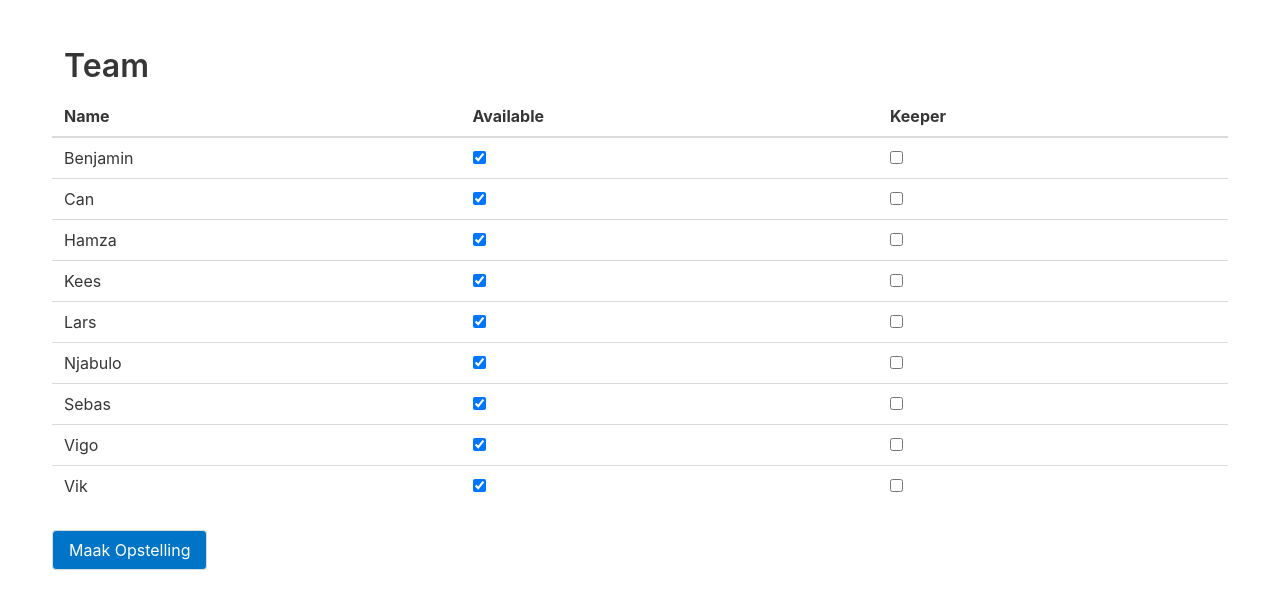
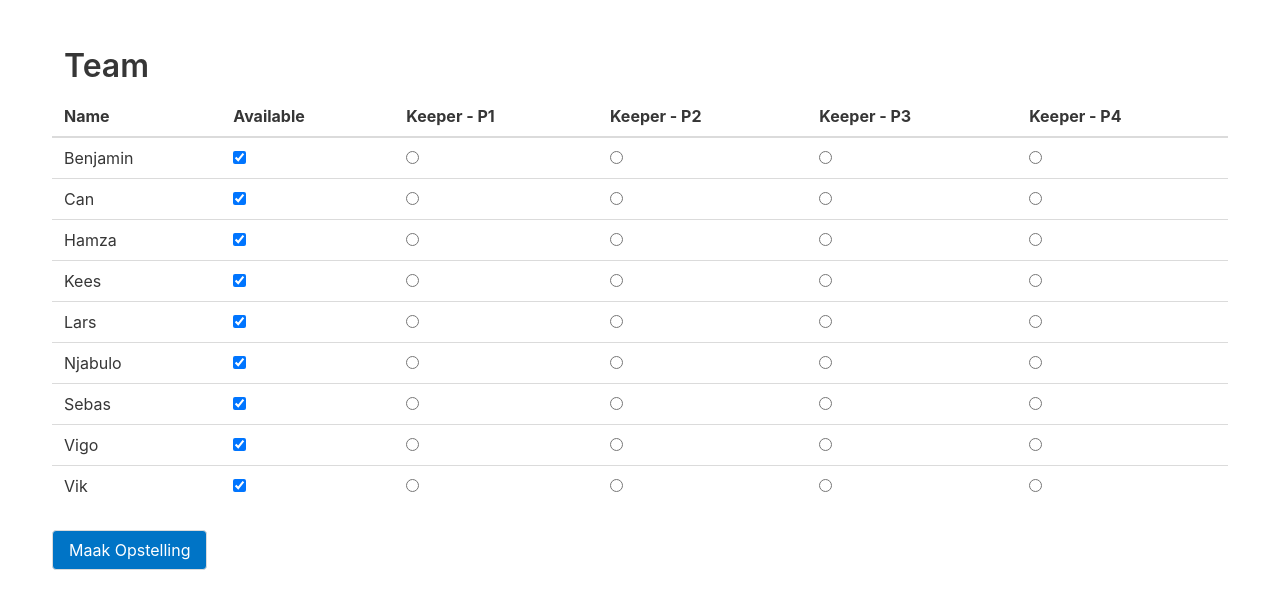
Before and after one commit to qlandman/opstelling, a FastAPI app: page / in a window 1280 px wide. Shown: the part 52-661 px from the top of the page. Run offline with FastAPI, Linux system fonts and the light colour scheme; some libraries are stand-ins or nearby versions.

Commit message:
Added possibility to select keeper for each individual period

```diff
--- a/app/main.py
+++ b/app/main.py
@@ -29,7 +29,10 @@ async def show_squad(request: Request):
 async def submit_form(
     request: Request,
     available: list[str] = Form(...),
-    keepers: list[str] = Form(None),
+    keeper_p1: str | None = Form(None),  # Made optional to check explicitly
+    keeper_p2: str | None = Form(None),  # Made optional to check explicitly
+    keeper_p3: str | None = Form(None),  # Made optional to check explicitly
+    keeper_p4: str | None = Form(None),  # Made optional to check explicitly
 ):
     # List that holds warnings
     warnings: list[str] = []
@@ -37,17 +40,25 @@ async def submit_form(
     if available is None or len(available) < 6:
         warnings.append("- Selecteer minimaal 6 spelers")
 
-    if keepers is None or len(keepers) != 4:
-        warnings.append("- Selecteer 4 keepers")
+    # Collect period keepers
+    period_keepers = [keeper_p1, keeper_p2, keeper_p3, keeper_p4]
 
-    if available is not None and keepers is not None:
-        if not set(keepers).issubset(set(available)):
-            warnings.append("- Een van de geselecteerde keepers is niet aanwezig")
+    # Check if a keeper is selected for each period
+    if None in period_keepers:
+        warnings.append("- Selecteer een keeper voor elke periode")
+
+    # Check if selected keepers are available (only if all keepers were selected)
+    elif available is not None:
+        unavailable_keepers = [k for k in period_keepers if k not in available]
+        if unavailable_keepers:
+            warnings.append(
+                f"- De volgende geselecteerde keepers zijn niet aanwezig: {', '.join(unavailable_keepers)}"
+            )
 
     if len(warnings) == 0:
-        # Create an list with the index values of keepers
-        keeper_idx = [Team.team_members.index(keeper) for keeper in keepers]
-        # Create an list with the index values of available team members
+        # Create a list with the index values of period keepers
+        keeper_indices = [Team.team_members.index(k) for k in period_keepers]
+        # Create a list with the index values of available team members
         team_idx = [Team.team_members.index(member) for member in available]
         n_team: int = len(available)  # Number of team members
         n_tasks: int = len(Team.positions_base)  # Number of team positions
@@ -58,7 +69,7 @@ async def submit_form(
         positions = Team.positions_base + positions_sub
 
         matrix = generate_opstelling(
-            n_team, Team.n_periods, team_idx, keeper_idx, n_subs
+            n_team, Team.n_periods, team_idx, keeper_indices, n_subs
         )
         team_table: list = create_team_table(
             matrix, Team.team_members, positions, Team.n_parts
--- a/app/templates/base.html
+++ b/app/templates/base.html
@@ -31,7 +31,10 @@
                         <tr>
                             <th>Name</th>
                             <th>Available</th>
-                            <th>Keeper</th>
+                            <th>Keeper - P1</th>
+                            <th>Keeper - P2</th>
+                            <th>Keeper - P3</th>
+                            <th>Keeper - P4</th>
                         </tr>
                     </thead>
                     <tbody>
@@ -44,8 +47,23 @@
                                 </label>
                             </td>
                             <td>
-                                <label class="checkbox">
-                                    <input type="checkbox" name="keepers" value="{{ member }}">
+                                <label class="radio">
+                                    <input type="radio" name="keeper_p1" value="{{ member }}">
+                                </label>
+                            </td>
+                            <td>
+                                <label class="radio">
+                                    <input type="radio" name="keeper_p2" value="{{ member }}">
+                                </label>
+                            </td>
+                            <td>
+                                <label class="radio">
+                                    <input type="radio" name="keeper_p3" value="{{ member }}">
+                                </label>
+                            </td>
+                            <td>
+                                <label class="radio">
+                                    <input type="radio" name="keeper_p4" value="{{ member }}">
                                 </label>
                             </td>
                         </tr>
```
Also changed, not shown: app/opstelling.py (+11 -5 lines).
